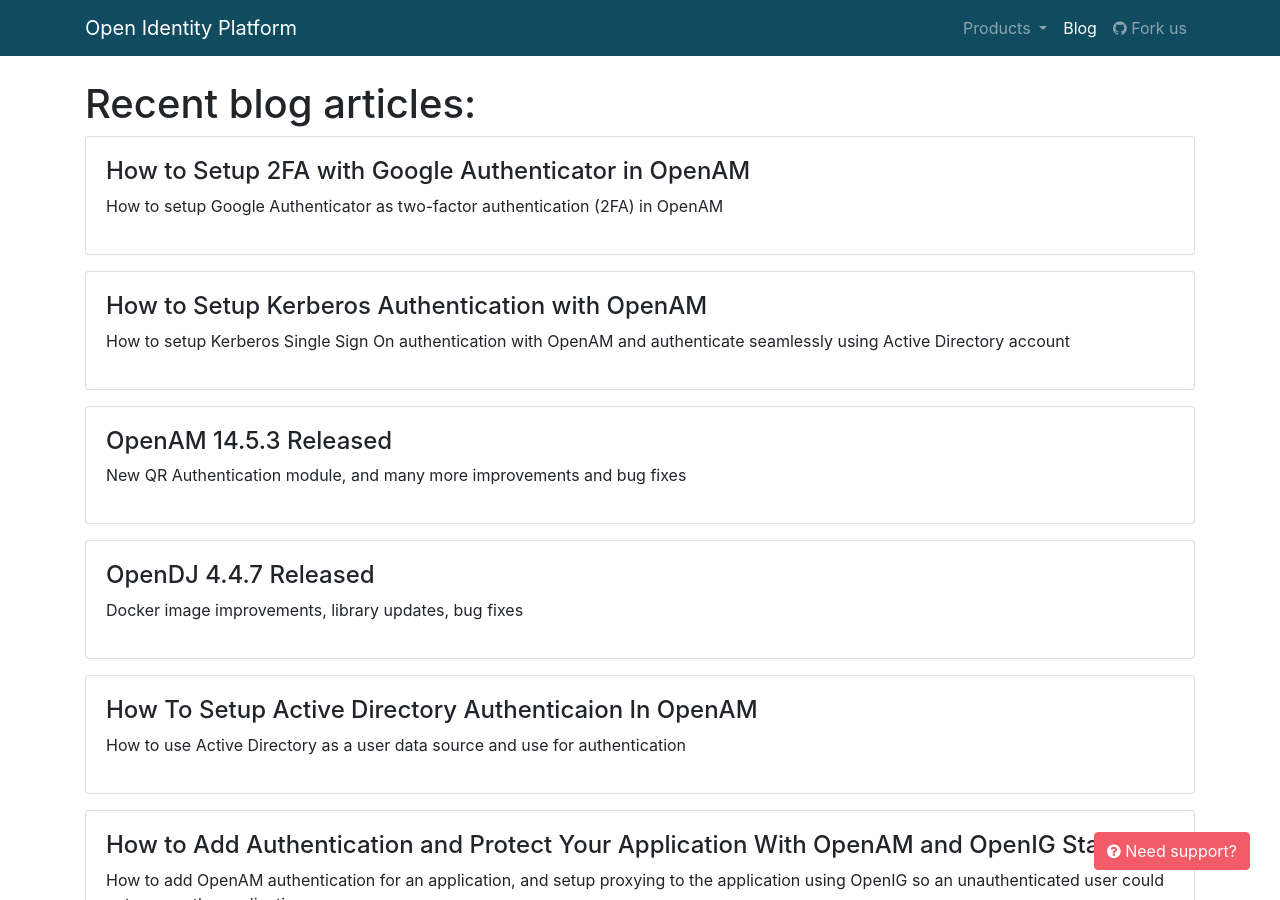
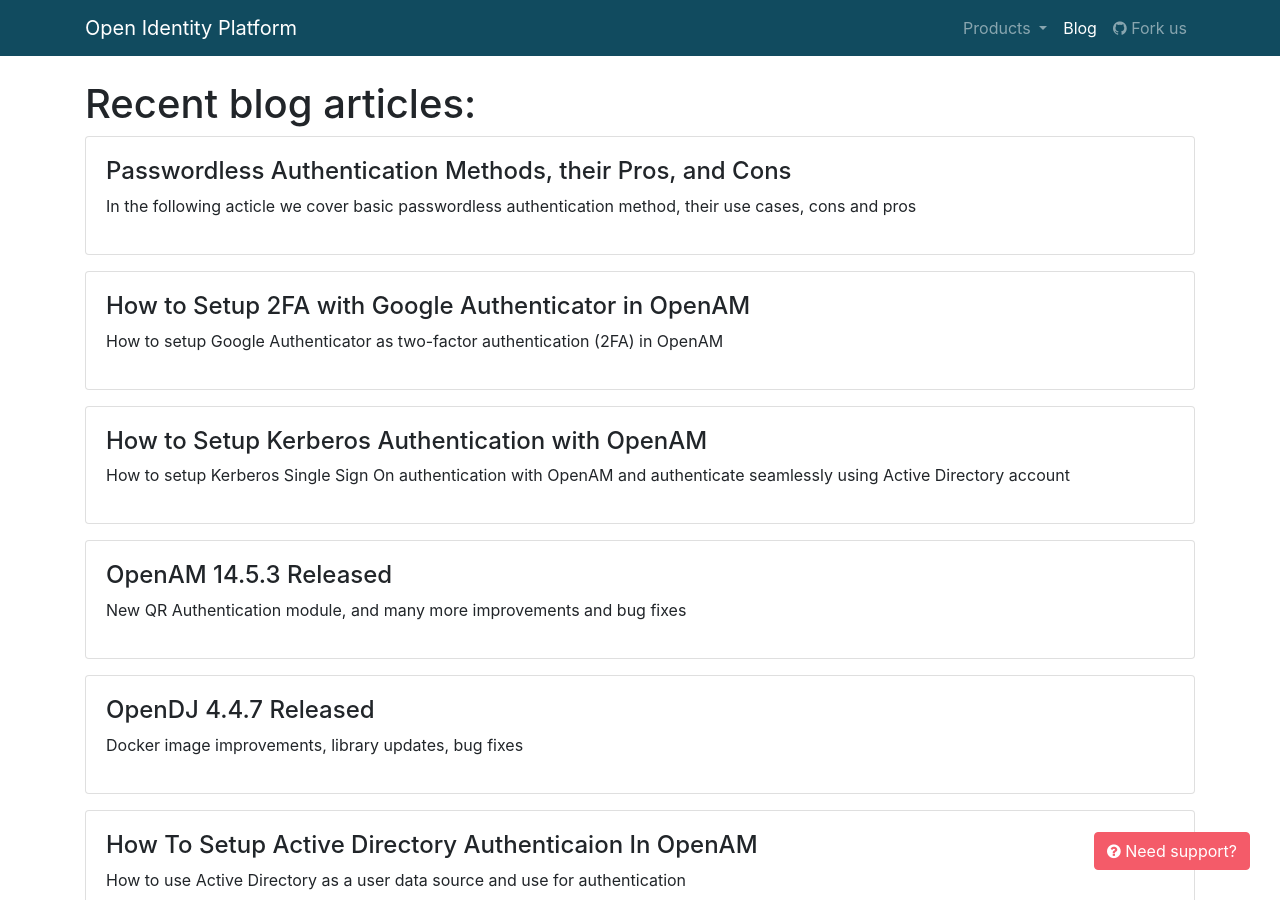
Before and after one commit to OpenIdentityPlatform/OpenIdentityPlatform.org, a Jekyll site: the page built from blog/index.html, in a window 1280 px wide and 900 px high. Built offline with Jekyll 4.4.1, drawn with Linux system fonts in a browser that asks for light colours; some of the changed lines change nothing that is shown.

Commit message:
passwordless-authentication-methods

```diff
--- a/_data/blogposts.yml
+++ b/_data/blogposts.yml
@@ -1,3 +1,7 @@
+-
+  title: 'Passwordless Authentication Methods, their Pros, and Cons'
+  link: '/blog/passwordless-authentication-methods'
+  description: 'In the following acticle we cover basic passwordless authentication method, their use cases, cons and pros'
 -
   title: 'How to Setup 2FA with Google Authenticator in OpenAM'
   link: '/blog/how-to-setup-2fa-with-google-authenticatior-in-openam'
--- /dev/null
+++ b/blog/passwordless-authentication-methods.md
@@ -0,0 +1,116 @@
+---
+layout: home
+title: "Passwordless Authentication Methods, their Pros, and Cons"
+landing-title2: "Passwordless Authentication Methods, their Pros, and Cons"
+description: "In the following acticle we cover basic passwordless authentication method, their use cases, cons and pros"
+keywords: 'passwordless, 2FA, kerberos'
+share-buttons: true
+---
+
+- [Intro](#intro)
+- [Passwordless Authenticaion Methods](#passwordless-authenticaion-methods)
+  * [One-time Authentication Link Sent to the E-mail](#one-time-authentication-link-sent-to-the-e-mail)
+  * [One-time password via SMS or Push](#one-time-password-via-sms-or-push)
+  * [HMAC and Time-based one-time password](#hmac-and-time-based-one-time-password)
+  * [Persistent Cookie](#persistent-cookie)
+  * [Using third-party Identity Provides (via Social Networks)](#using-third-party-identity-provides--via-social-networks-)
+  * [USB Token Device](#usb-token-device)
+  * [Mobile Phone Biometrics](#mobile-phone-biometrics)
+- [Conclusion](#conclusion)
+
+# Intro
+Nowadays, people use more and more different online services in everyday life, and each service requires authentication. So, for each service, you need to remember your username and password. And, even the login for each service can be the same (for example, the email), then the password must be unique for each service. It is much better to have a complex password, i.e: have a length of 8 characters and more, contain uppercase and lowercase letters, numbers, and special characters.
+
+Of course, it is impossible to remember the complex password for each service, so users either use simple passwords or use the same password for each service. Some users even write their own passwords on a piece of paper and put it under the keyboard (sic!). Of course, it compromises user accounts.
+
+Passwordless authentication could solve this problem. In the following article, I will try to consider main passwordless authentication methods, as well as their advantages and disadvantages.
+
+There are the following passwordless authentication methods:
+
+* One-time link sent to the e-mail
+* One-time password sent by SMS or Push-notification
+* HOTP and TOTP (HMAC and Time-based one-time password)
+* Persistent Cookie
+* Third-party Identity provider (for example, log in via Facebook or via Google)
+* USB token device
+* Mobile application with biometric authentication.
+
+# Passwordless Authenticaion Methods
+
+## One-time Authentication Link Sent to the E-mail
+
+During authentication, the user enters his email, the service generates a one-time link and sends it to the specified email. Then the user must open the mail application, receive an email from the service, and follow the link.
+
+Pros:
+* Low cost - sending e-mail is almost free
+
+Cons:
+* The need for the user to open an additional email client application
+* If the attacker has access to the user's e-mail, then authentication can be compromised.
+* There is a risk of receiving an email with a phishing link to enter a malicious resource
+
+## One-time password via SMS or Push
+The most widely used passwordless authentication method. During authentication, the user enters his phone number, then he receives an SMS or pushes notification with a one-time confirmation code, which has a limited validity period. The user enters the received one-time code in the service and authenticates.
+
+Pros:
+* Relative reliability - to fake a SIM card or steal a phone seems to be a rather non-trivial task for an attacker. In addition, the mobile phone can determine the location of the attacker.
+
+Cons:
+* Users must manually enter the code from an SMS, every time they authenticate, which can be annoying.
+* For receiving a push notification users should install a mobile application.
+
+## HMAC and Time-based one-time password
+HMAC-based one-time password (HOTP) is generating a one-time password algorithm based on authentication attempts and a shared secret between user server and client. A time-based one-time password - is an improvement of HOTP and generates passwords based on system time. These algorithms generate passwords on both a server and a client each time user authenticates the system.
+
+Pros:
+* You can use third-party trusted software to implement this algorithm (for example Google authenticator)
+
+Cons:
+* For TOTP there is a need to synchronize time between server and client
+* The shared secret can be stolen and attackers can generate their own TOTP values to authenticate
+
+## Persistent Cookie
+
+One of the simplest and widely used way to authenticate without a password. After authentication, a special cookie is set in the user's browser, which is then used to authenticate the user.
+
+Pros:
+* Further authentications do not require entering any data from the user
+
+Cons:
+* Works on a single device (browser)
+* If an attacker steals an users cookie, he could gain access to the user's account
+* The cookie should expire. When the cookie expires, the user should authenticate again.
+
+## Using third-party Identity Provides (via Social Networks)
+During authentication, the user is prompted to authenticate using an existing account of a third-party Identity Provider (Google, Facebook, LinkedIn)
+
+Pros:
+* Very easy to use, if the user has already authenticated to the identity provider.
+
+Cons:
+* If the user lost his Identity Provider account, access to the service can also be lost.
+* Users may not have profiles in the Identity Providers list supported by the service.
+
+## USB Token Device
+Users can be authenticated using a USB token device. There is a cryptographic key, that uniquely identifies the device holder.
+
+Pros:
+* High security - it is almost not possible to forge the token
+
+Cons:
+* The user need to carry an extra device
+* Sometimes, there is a need to install special software to authenticate
+* The token device can be lost or stolen
+
+## Mobile Phone Biometrics
+While authenticating, the user receives notifications on his mobile phone application, asking for confirmation via fingerprint, face recognition, and so on.
+
+Pros:
+* High security, because mobile phone manufacturers are focusing on mobile phone security and protecting them from unauthorized access.
+* Almost everyone has a mobile phone
+
+Cons:
+* User need to install and setup additional application on his phone
+
+# Conclusion
+All of the methods above have advantages and disadvantages. But for better user experience, is the usage of a combination of several methods. For example, to provide the ability to authenticate using OAuth or OpenID and a saved cookie. Also, a promising and secure approach is authentication using mobile phone biometrics, such as fingerprint or face recognition authentication.
```
